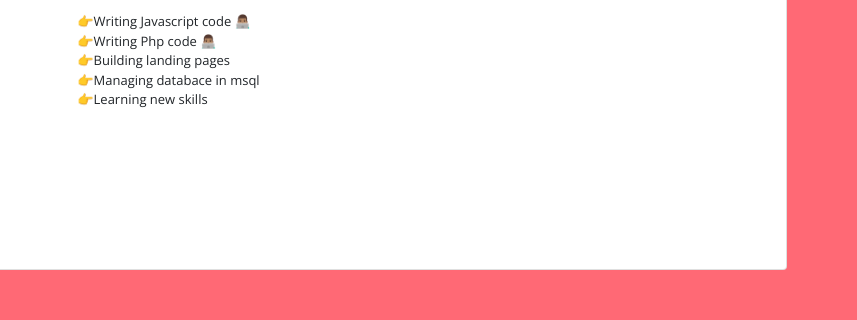
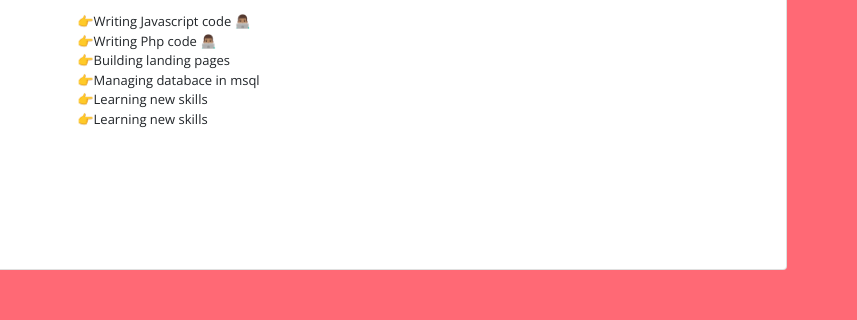
Before and after one commit to Arslangcein/portfolioo, a plain HTML site: page index.html in a window 1280 px wide. Shown: the part 455-775 px from the top of the page, 423-1280 px from the left. Drawn offline with nearby package versions, Linux system fonts and the light colour scheme; some packages are replaced by stand-ins of ours.

Commit message:
update index.html

```diff
--- a/index.html
+++ b/index.html
@@ -130,6 +130,7 @@ font-size:46px;
 					<li>👉Building landing pages</li>
 					<li>👉Managing databace in msql</li>
 					<li>👉Learning new skills</li>
+		                       <li>👉Learning new skills</li>
 				</ul>
 			</p>
 
```
